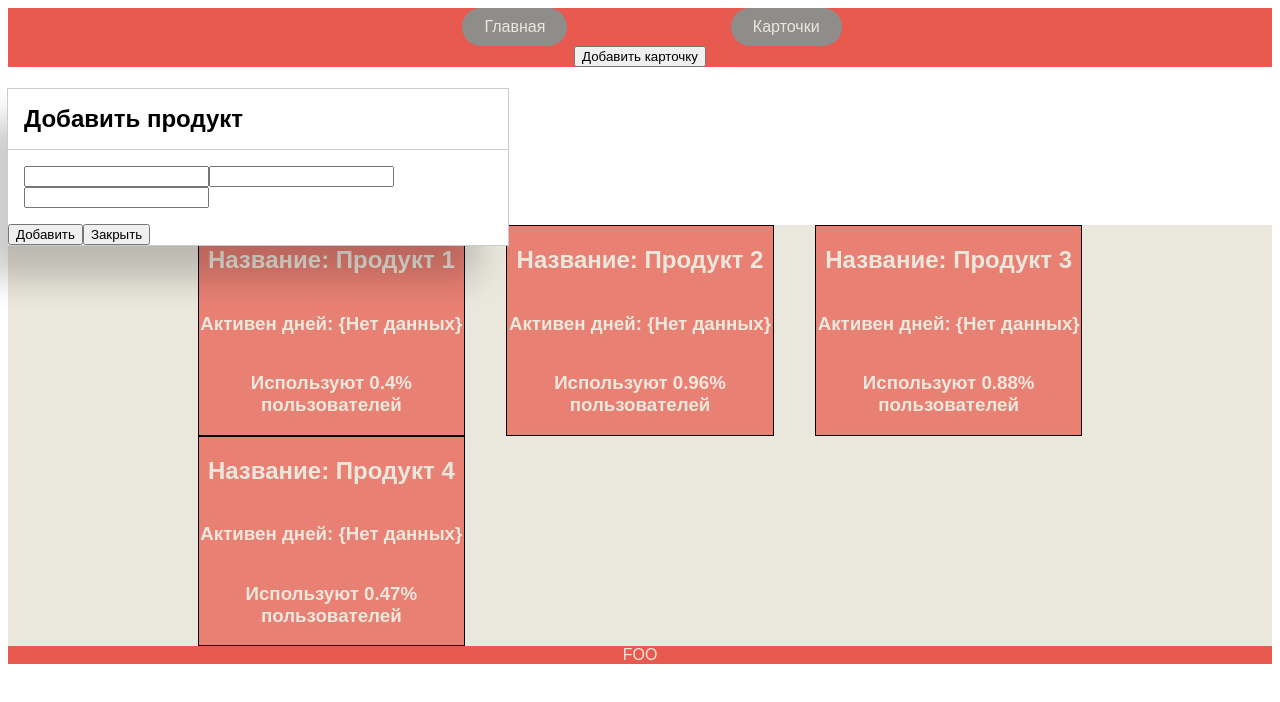
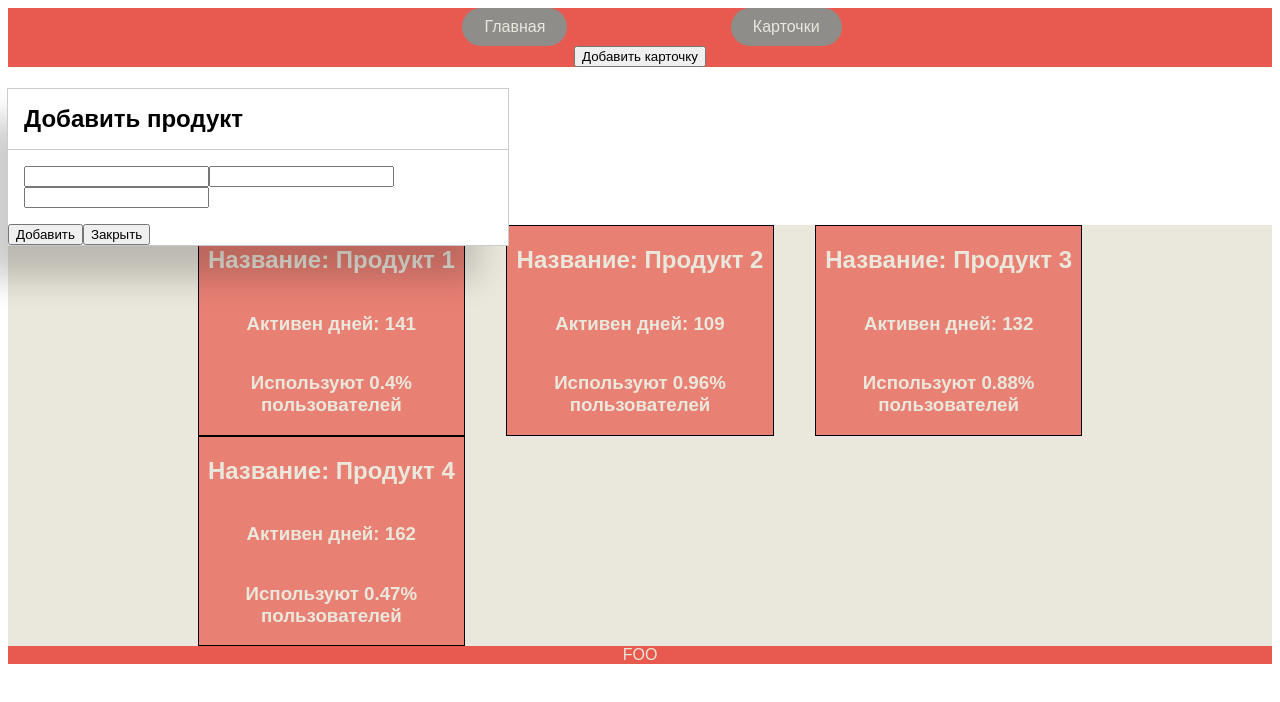
Before and after one commit to felondrum/react_test, a React (Create React App) app: page /cards in a window 1280 px wide. Both pictures are taken after a click on the button "Добавить карточку". Shown: the top 702 px of the page. Built offline with nearby package versions, Linux system fonts and the light colour scheme.

Commit message:
add modal with validation

```diff
--- a/src/components/AddCardModal.tsx
+++ b/src/components/AddCardModal.tsx
@@ -1,4 +1,4 @@
-import React, { useEffect, useState, FC } from "react";
+import React, { useEffect, useState, FC, useRef } from "react";
 import { Product } from "../components/Product.tsx";
 
 type AddCardModalType = {
@@ -11,6 +11,9 @@ const AddCardModal: FC<AddCardModalType> =
 ({ isShown, onClose, onAdd} :AddCardModalType) => {
 
     const [showState, setShowState] = useState(isShown)
+    const inputNameRef = useRef<HTMLInputElement>(null);
+    const inputDateRef = useRef<HTMLInputElement>(null);
+    const inputUserRef = useRef<HTMLInputElement>(null);
 
     useEffect(() => {console.log("Modal. Следим за состоянием отображения. Текущий стэйт: " + showState)},
     [showState])
@@ -23,8 +26,38 @@ const AddCardModal: FC<AddCardModalType> =
     }
 
     const onAddInner = () => {
-        onAdd(productStub)
+        onAdd(getInputProduct())
         onCloseInner()
+    }
+
+
+    const getName = (): string => {
+        let name = inputNameRef.current?.value
+        console.log(name)
+        return String(name)
+    }
+
+    const getDate = (): string => {
+        let date = inputDateRef.current?.value
+        console.log(date)
+        return String(date)
+    }
+
+
+    const getUsersCount = (): number => {
+        let users = inputUserRef.current?.value
+        console.log(users)
+        return Number(users)
+    }
+
+    const getInputProduct = (): Product => {
+        let result: Product = {
+            name: getName(),
+            dateOfAdding: getDate(),
+            usersCount: getUsersCount()
+        }
+        console.log("product name: " + result.name + "; product date: " + result.dateOfAdding + "; product users: " + result.usersCount)
+        return result
     }
 
     const renderModal = () => {
@@ -36,9 +69,9 @@ const AddCardModal: FC<AddCardModalType> =
                 <h2>Добавить продукт</h2>
                 <div className="content">
                     <div>
-                        <input></input>
-                        <input></input>
-                        <input></input>
+                        <input ref={inputNameRef}></input>
+                        <input ref={inputDateRef}></input>
+                        <input ref={inputUserRef}></input>
                     </div>
                 </div>
                 <div className="action">
--- a/src/utils/DateAndNumbersUtils.tsx
+++ b/src/utils/DateAndNumbersUtils.tsx
@@ -1,4 +1,7 @@
 export function makeProc (real: number, max: number): string {
+    if (!containsOnlyNumbers(real)) {
+      return '{Неизвестно}'
+    }
     let countWithRound = Math.round((real/max) * 100) / 100
     return countWithRound + '%'
   }
@@ -16,16 +19,36 @@ export function makeDayCount (dayOfRegister: string): string {
   function dateDiffInDaysFromString(dateTo: Date, dateFrom: string): string {
     try {
         var dateFromString = dateSpliter(dateFrom)
-        if (dateFromString !instanceof Date) { return '{Нет данных}'}
         let difInTime = dateTo.getTime() - dateFromString.getTime()
         let difInDays = difInTime / (1000 * 3600 * 24)
+        if (isNaN(difInDays)) {
+          throw new Error("Неверный формат даты. Необходимо 'DD.MM.YYYY'")
+        }
         return String(Math.round(difInDays))
-    } catch {
-        console.log("Неверный формат даты. Необходимо 'DD.MM.YYYY'")
+    } catch (e){
+        console.log(e)
         return '{Нет данных}'
     }
   }
 
   function dateSpliter(dateInString: string): Date {
-    return new Date(dateInString ? dateInString.split('.').reverse().join('-') : '')
+      try {
+        const res = new Date(dateInString ? dateInString.split('.').reverse().join('-') : '')
+        console.log("input date: " + dateInString + " convert: " + res)
+        if (!isValidDate(res)) {
+          throw new Error("Неверный формат даты. Необходимо 'DD.MM.YYYY'")
+        }
+        return res
+      } catch (e) {
+        throw e
+      }
   }
+
+  export function isValidDate(d): boolean {
+    return d instanceof Date && !isNaN(d);
+  }
+
+
+  export function containsOnlyNumbers(str) {
+    return /^\d+$/.test(str);
+  }
```
